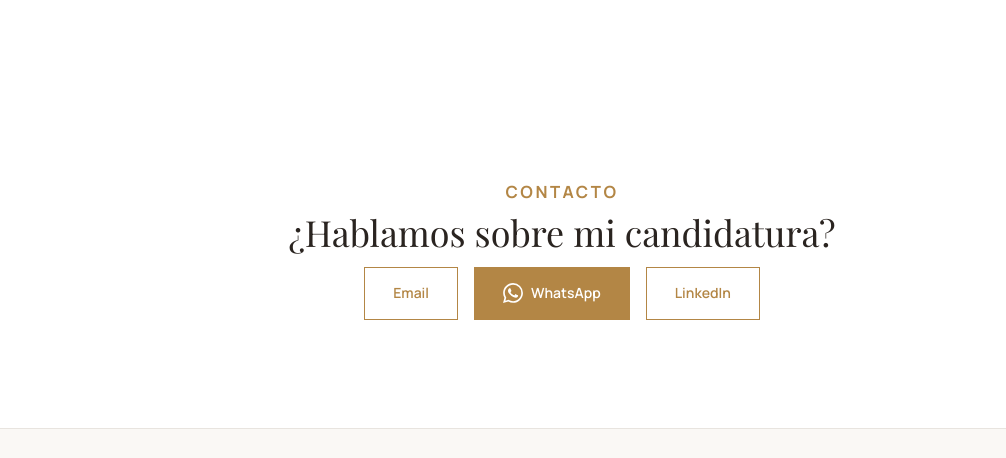
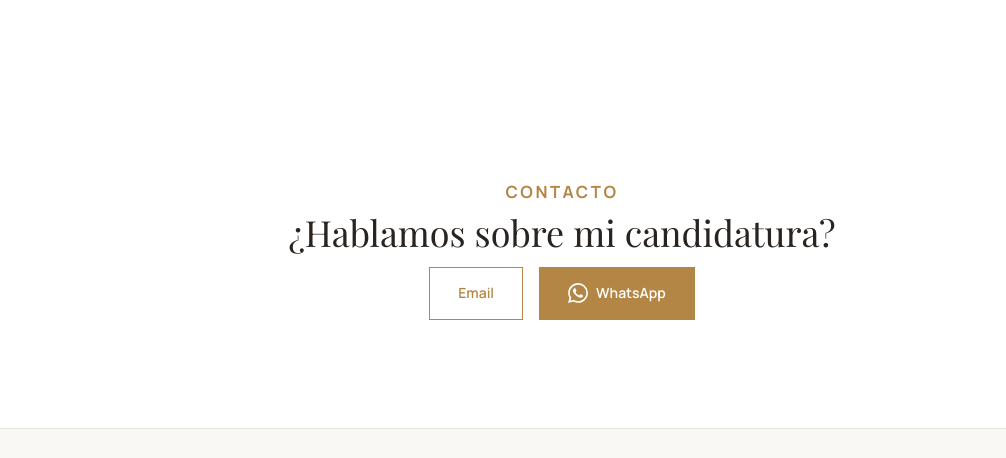
Before and after one commit to Manelgon/JASSONCERVERA, a website built with Vite: page index.html in a window 1280 px wide. Shown: the part 4789-5247 px from the top of the page, without its empty margins (78-1084 px from the left). Built offline with nearby package versions, Linux system fonts and the light colour scheme.

Commit message:
Elimina boton LinkedIn de contacto
Made-with: Cursor

```diff
--- a/index.html
+++ b/index.html
@@ -580,8 +580,6 @@
             <svg viewBox="0 0 24 24" width="20" height="20" fill="currentColor"><path d="M17.472 14.382c-.297-.149-1.758-.867-2.03-.967-.273-.099-.471-.148-.67.15-.197.297-.767.966-.94 1.164-.173.199-.347.223-.644.075-.297-.15-1.255-.463-2.39-1.475-.883-.788-1.48-1.761-1.653-2.059-.173-.297-.018-.458.13-.606.134-.133.298-.347.446-.52.149-.174.198-.298.298-.497.099-.198.05-.371-.025-.52-.075-.149-.669-1.612-.916-2.207-.242-.579-.487-.5-.669-.51l-.57-.01c-.198 0-.52.074-.792.372-.272.297-1.04 1.016-1.04 2.479 0 1.462 1.065 2.875 1.213 3.074.149.198 2.096 3.2 5.077 4.487.709.306 1.262.489 1.694.625.712.227 1.36.195 1.871.118.571-.085 1.758-.719 2.006-1.413.248-.694.248-1.289.173-1.413-.074-.124-.272-.198-.57-.347m-5.421 7.403h-.004a9.87 9.87 0 01-5.031-1.378l-.361-.214-3.741.982.998-3.648-.235-.374a9.86 9.86 0 01-1.51-5.26c.001-5.45 4.436-9.884 9.888-9.884 2.64 0 5.122 1.03 6.988 2.898a9.825 9.825 0 012.893 6.994c-.003 5.45-4.437 9.884-9.885 9.884m8.413-18.297A11.815 11.815 0 0012.05 0C5.495 0 .16 5.335.157 11.892c0 2.096.547 4.142 1.588 5.945L.057 24l6.305-1.654a11.882 11.882 0 005.683 1.448h.005c6.554 0 11.89-5.335 11.893-11.893a11.821 11.821 0 00-3.48-8.413z"/></svg>
             WhatsApp
           </a>
-          <a href="https://www.linkedin.com/in/jasson-cervera-685833329/?originalSubdomain=es" target="_blank"
-            rel="noopener" class="btn-outline-gold">LinkedIn</a>
         </div>
       </div>
     </div>
```
